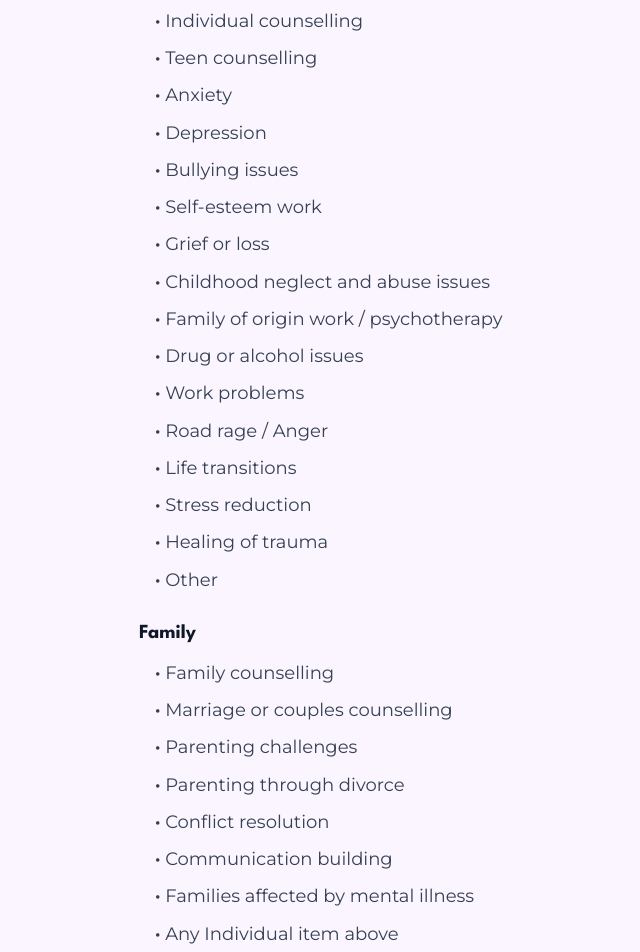
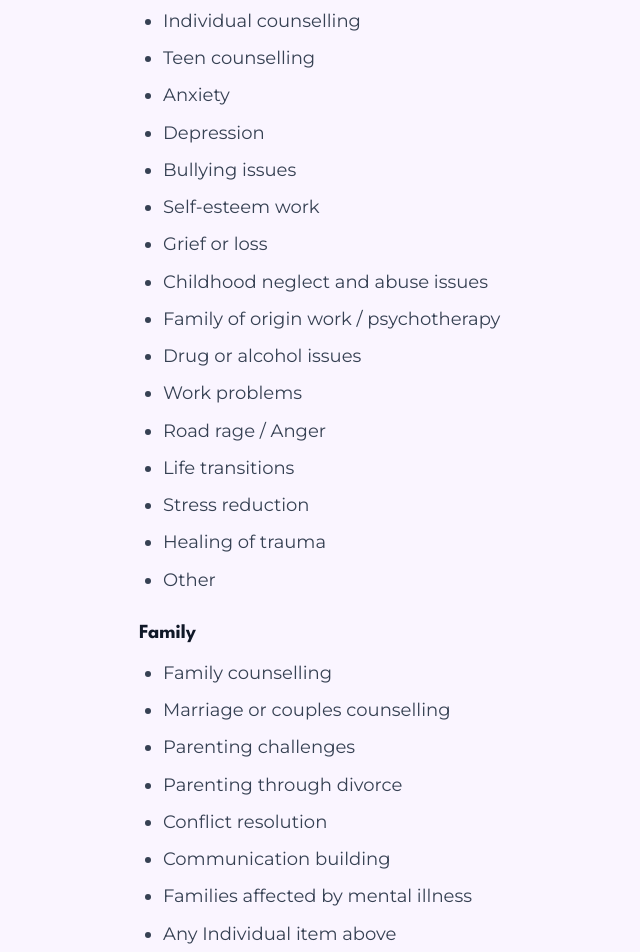
Before and after one commit to Sophieoliverbradley/Sophieoliverbradley.github.io, a Gatsby site in the folder source/: page / in a window 1280 px wide. Shown: the part 1540-2492 px from the top of the page, without its empty margins (389-1029 px from the left). Built offline with nearby package versions, Linux system fonts and the light colour scheme; Gatsby itself is replaced by a stand-in of ours.

Commit message:
Refactor IndexPage to improve list formatting use html native bluepoints instead of dots

```diff
--- a/source/src/pages/index.tsx
+++ b/source/src/pages/index.tsx
@@ -276,18 +276,16 @@ const IndexPage: React.FC<PageProps> = () => {
                   <h3 className="text-xl font-semibold text-gray-900 mb-3">
                     Education
                   </h3>
-                  <ul className="space-y-2 ml-4">
+                  <ul className="list-disc ml-6 space-y-2">
                     <li className="text-base md:text-lg text-gray-700 leading-relaxed">
-                      <span className="font-semibold">·</span> Ph.D in
-                      Developmental Psychology, U.B.C.{" "}
+                      Ph.D in Developmental Psychology, U.B.C.{" "}
                       <span className="text-base md:text-lg text-gray-500">
                         (Specialized in Family Attachment Relationships, and in
                         Developmental Psychopathology)
                       </span>
                     </li>
                     <li className="text-base md:text-lg text-gray-700 leading-relaxed">
-                      <span className="font-semibold">·</span> Master's Degree
-                      in Health Education, U.B.C.{" "}
+                      Master's Degree in Health Education, U.B.C.{" "}
                       <span className="text-base md:text-lg text-gray-500">
                         (Specialized in child issues of neglect, physical and
                         sexual abuse)
@@ -301,36 +299,31 @@ const IndexPage: React.FC<PageProps> = () => {
                   <h3 className="text-xl font-bold text-gray-900 mb-3">
                     Internship and Experience
                   </h3>
-                  <ul className="space-y-2 ml-4">
+                  <ul className="list-disc ml-6 space-y-2">
                     <li className="text-base md:text-lg text-gray-700 leading-relaxed">
-                      <span className="font-semibold">·</span> One year
-                      Psychology – Family Counselling Internship.
+                      One year Psychology – Family Counselling Internship.
                     </li>
                     <li className="text-base md:text-lg text-gray-700 leading-relaxed">
-                      <span className="font-semibold">·</span> Many years
-                      experience as a family counsellor (since 2005 in private
-                      practice, prior to that four with Delta Youth Services).
+                      Many years experience as a family counsellor (since 2005
+                      in private practice, prior to that four with Delta Youth
+                      Services).
                     </li>
                     <li className="text-base md:text-lg text-gray-700 leading-relaxed">
-                      <span className="font-semibold">·</span> One year as a
-                      Clinical Consultant to foster parents.
+                      One year as a Clinical Consultant to foster parents.
                     </li>
                     <li className="text-base md:text-lg text-gray-700 leading-relaxed">
-                      <span className="font-semibold">·</span> Additional six
-                      years in part time private practice.
+                      Additional six years in part time private practice.
                     </li>
                     <li className="text-base md:text-lg text-gray-700 leading-relaxed">
-                      <span className="font-semibold">·</span> Twelve years of
-                      experience working with children, youth and families in
-                      group homes, family homes, and therapy office settings -
-                      including work experience with autistic teens, teens on
-                      probation, homeless people, and individuals with drug and
-                      alcohol addictions combined with other psychiatric
-                      disorders.
+                      Twelve years of experience working with children, youth
+                      and families in group homes, family homes, and therapy
+                      office settings - including work experience with autistic
+                      teens, teens on probation, homeless people, and
+                      individuals with drug and alcohol addictions combined with
+                      other psychiatric disorders.
                     </li>
                     <li className="text-base md:text-lg text-gray-700 leading-relaxed">
-                      <span className="font-semibold">·</span> Past facilitator
-                      of workshops in counselling.
+                      Past facilitator of workshops in counselling.
                     </li>
                   </ul>
                 </div>
@@ -391,58 +384,54 @@ const IndexPage: React.FC<PageProps> = () => {
                   <h3 className="text-xl font-bold text-gray-900 mb-3">
                     Individual
                   </h3>
-                  <ul className="space-y-2 ml-4">
+                  <ul className="list-disc ml-6 space-y-2">
                     <li className="text-base md:text-lg text-gray-700 leading-relaxed">
-                      <span className="font-semibold">·</span> Individual
-                      counselling
+                      Individual counselling
                     </li>
                     <li className="text-base md:text-lg text-gray-700 leading-relaxed">
-                      <span className="font-semibold">·</span> Teen counselling
+                      Teen counselling
                     </li>
                     <li className="text-base md:text-lg text-gray-700 leading-relaxed">
-                      <span className="font-semibold">·</span> Anxiety
+                      Anxiety
                     </li>
                     <li className="text-base md:text-lg text-gray-700 leading-relaxed">
-                      <span className="font-semibold">·</span> Depression
+                      Depression
                     </li>
                     <li className="text-base md:text-lg text-gray-700 leading-relaxed">
-                      <span className="font-semibold">·</span> Bullying issues
+                      Bullying issues
                     </li>
                     <li className="text-base md:text-lg text-gray-700 leading-relaxed">
-                      <span className="font-semibold">·</span> Self-esteem work
+                      Self-esteem work
                     </li>
                     <li className="text-base md:text-lg text-gray-700 leading-relaxed">
-                      <span className="font-semibold">·</span> Grief or loss
+                      Grief or loss
                     </li>
                     <li className="text-base md:text-lg text-gray-700 leading-relaxed">
-                      <span className="font-semibold">·</span> Childhood neglect
-                      and abuse issues
+                      Childhood neglect and abuse issues
                     </li>
                     <li className="text-base md:text-lg text-gray-700 leading-relaxed">
-                      <span className="font-semibold">·</span> Family of origin
-                      work / psychotherapy
+                      Family of origin work / psychotherapy
                     </li>
                     <li className="text-base md:text-lg text-gray-700 leading-relaxed">
-                      <span className="font-semibold">·</span> Drug or alcohol
-                      issues
+                      Drug or alcohol issues
                     </li>
                     <li className="text-base md:text-lg text-gray-700 leading-relaxed">
-                      <span className="font-semibold">·</span> Work problems
+                      Work problems
                     </li>
                     <li className="text-base md:text-lg text-gray-700 leading-relaxed">
-                      <span className="font-semibold">·</span> Road rage / Anger
+                      Road rage / Anger
                     </li>
                     <li className="text-base md:text-lg text-gray-700 leading-relaxed">
-                      <span className="font-semibold">·</span> Life transitions
+                      Life transitions
                     </li>
                     <li className="text-base md:text-lg text-gray-700 leading-relaxed">
-                      <span className="font-semibold">·</span> Stress reduction
+                      Stress reduction
                     </li>
                     <li className="text-base md:text-lg text-gray-700 leading-relaxed">
-                      <span className="font-semibold">·</span> Healing of trauma
+                      Healing of trauma
                     </li>
                     <li className="text-base md:text-lg text-gray-700 leading-relaxed">
-                      <span className="font-semibold">·</span> Other
+                      Other
                     </li>
                   </ul>
                 </div>
@@ -452,38 +441,30 @@ const IndexPage: React.FC<PageProps> = () => {
                   <h3 className="text-xl font-bold text-gray-900 mb-3">
                     Family
                   </h3>
-                  <ul className="space-y-2 ml-4">
+                  <ul className="list-disc ml-6 space-y-2">
                     <li className="text-base md:text-lg text-gray-700 leading-relaxed">
-                      <span className="font-semibold">·</span> Family
-                      counselling
+                      Family counselling
                     </li>
                     <li className="text-base md:text-lg text-gray-700 leading-relaxed">
-                      <span className="font-semibold">·</span> Marriage or
-                      couples counselling
+                      Marriage or couples counselling
                     </li>
                     <li className="text-base md:text-lg text-gray-700 leading-relaxed">
-                      <span className="font-semibold">·</span> Parenting
-                      challenges
+                      Parenting challenges
                     </li>
                     <li className="text-base md:text-lg text-gray-700 leading-relaxed">
-                      <span className="font-semibold">·</span> Parenting through
-                      divorce
+                      Parenting through divorce
                     </li>
                     <li className="text-base md:text-lg text-gray-700 leading-relaxed">
-                      <span className="font-semibold">·</span> Conflict
-                      resolution
+                      Conflict resolution
                     </li>
                     <li className="text-base md:text-lg text-gray-700 leading-relaxed">
-                      <span className="font-semibold">·</span> Communication
-                      building
+                      Communication building
                     </li>
                     <li className="text-base md:text-lg text-gray-700 leading-relaxed">
-                      <span className="font-semibold">·</span> Families affected
-                      by mental illness
+                      Families affected by mental illness
                     </li>
                     <li className="text-base md:text-lg text-gray-700 leading-relaxed">
-                      <span className="font-semibold">·</span> Any Individual
-                      item above
+                      Any Individual item above
                     </li>
                   </ul>
                 </div>
```
